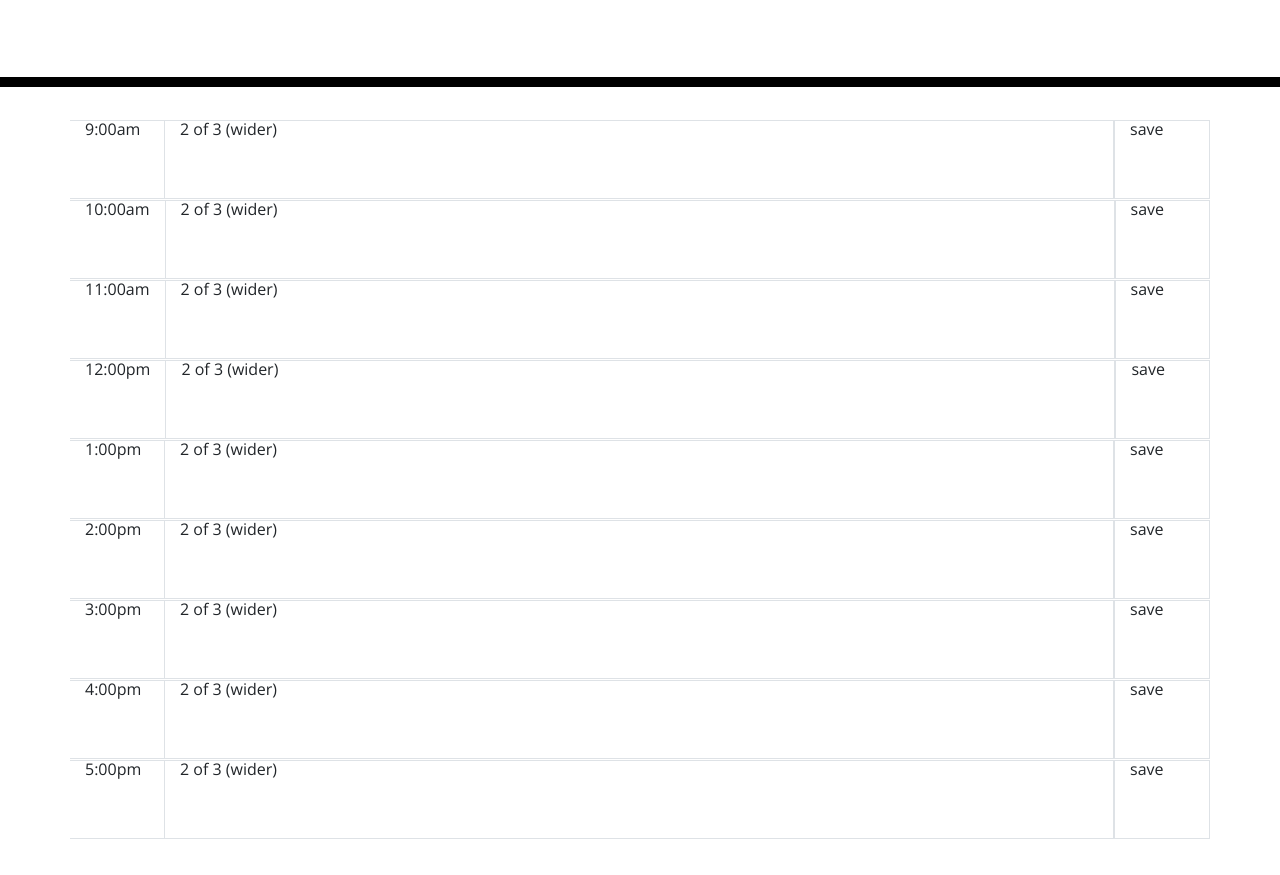
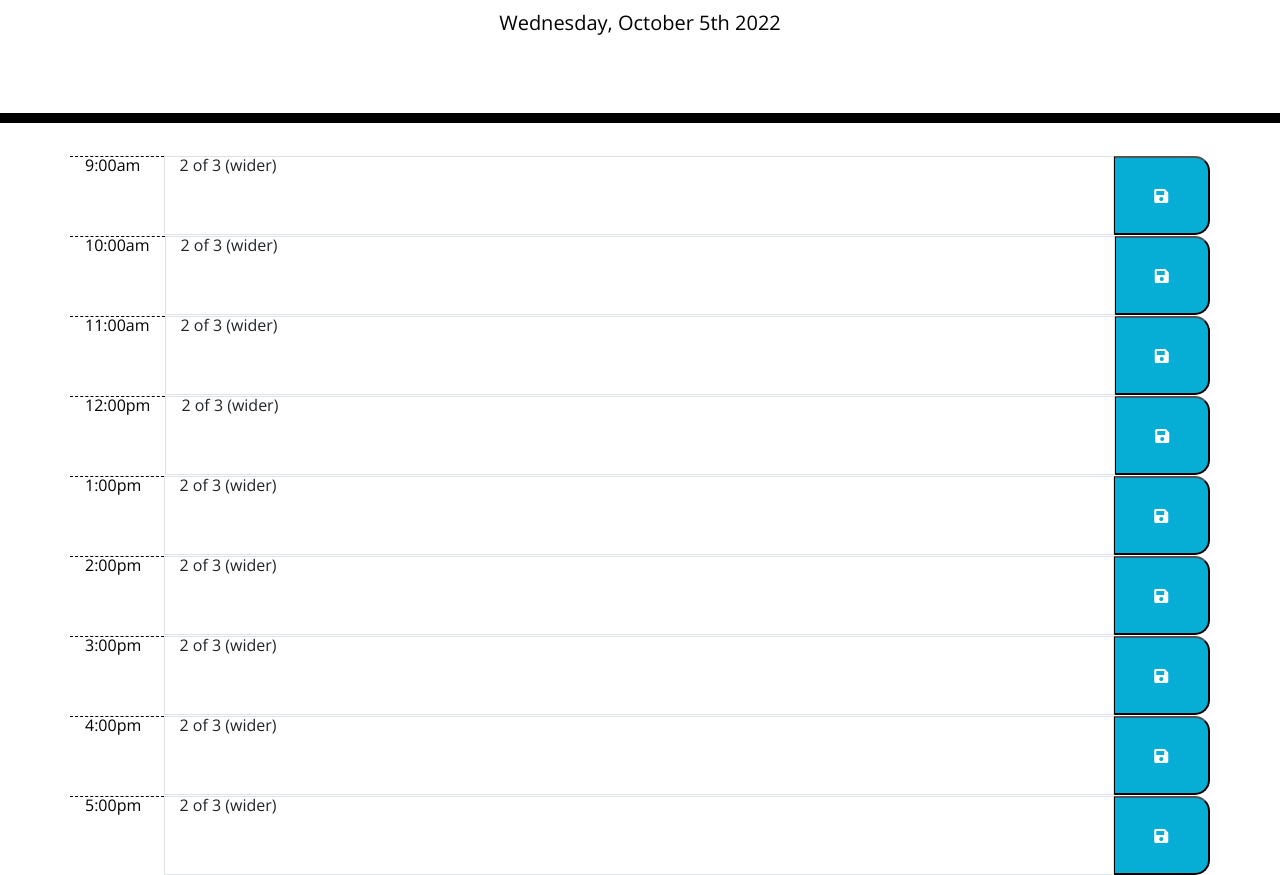
Before and after one commit to chrischarlesgibson/work-day-scheduler, a plain HTML site: page Develop/index.html in a window 1280 px wide. Shown: the part 181-1056 px from the top of the page. Before the commit the page ends 1020 px from the top, so only its background shows below. Drawn offline with nearby package versions, Linux system fonts and the light colour scheme.

Commit message:
add moment js date function and built out html/css more

```diff
--- a/Develop/index.html
+++ b/Develop/index.html
@@ -30,53 +30,54 @@
     </header>
     <div class="container">
       <div class="row">
-        <div class="col border-top border-bottom">9:00am</div>
+        <div class="col hour">9:00am</div>
         <div class="col-10 border">2 of 3 (wider)</div>
-        <div class="col border">save</div>
+        <button class="col saveBtn fas fa-save"></button>
       </div>
       <div class="row">
-        <div class="col border-top border-bottom">10:00am</div>
+        <div class="col hour">10:00am</div>
         <div class="col-10 border">2 of 3 (wider)</div>
-        <div class="col border">save</div>
+        <button class="col saveBtn fas fa-save"></button>
       </div>
       <div class="row">
-        <div class="col border-top border-bottom">11:00am</div>
+        <div class="col hour">11:00am</div>
         <div class="col-10 border">2 of 3 (wider)</div>
-        <div class="col border">save</div>
+        <button class="col saveBtn fas fa-save"></button>
       </div>
       <div class="row">
-        <div class="col border-top border-bottom">12:00pm</div>
+        <div class="col hour">12:00pm</div>
         <div class="col-10 border">2 of 3 (wider)</div>
-        <div class="col border">save</div>
+        <button class="col saveBtn fas fa-save"></button>
       </div>
       <div class="row">
-        <div class="col border-top border-bottom">1:00pm</div>
+        <div class="col hour">1:00pm</div>
         <div class="col-10 border">2 of 3 (wider)</div>
-        <div class="col border">save</div>
+        <button class="col saveBtn fas fa-save"></button>
       </div>
       <div class="row">
-        <div class="col border-top border-bottom">2:00pm</div>
+        <div class="col hour">2:00pm</div>
         <div class="col-10 border">2 of 3 (wider)</div>
-        <div class="col border">save</div>
+        <button class="col saveBtn fas fa-save"></button>
       </div>
       <div class="row">
-        <div class="col border-top border-bottom">3:00pm</div>
+        <div class="col hour">3:00pm</div>
         <div class="col-10 border">2 of 3 (wider)</div>
-        <div class="col border">save</div>
+        <button class="col saveBtn fas fa-save"></button>
       </div>
       <div class="row">
-        <div class="col border-top border-bottom">4:00pm</div>
+        <div class="col hour">4:00pm</div>
         <div class="col-10 border">2 of 3 (wider)</div>
-        <div class="col border">save</div>
+        <button class="col saveBtn fas fa-save"></button>
       </div>
       <div class="row">
-        <div class="col border-top border-bottom">5:00pm</div>
+        <div class="col hour">5:00pm</div>
         <div class="col-10 border">2 of 3 (wider)</div>
-        <div class="col border">save</div>
+        <button class="col saveBtn fas fa-save"></button>
       </div>
     </div>
 
     <script src="https://cdnjs.cloudflare.com/ajax/libs/jquery/3.2.1/jquery.min.js"></script>
     <script src="https://cdnjs.cloudflare.com/ajax/libs/moment.js/2.24.0/moment.min.js"></script>
+    <script src="./script.js"></script>
   </body>
 </html>
--- /dev/null
+++ b/Develop/script.js
@@ -0,0 +1 @@
+$("#currentDay").text(moment().format("dddd, MMMM Do YYYY"));
```
